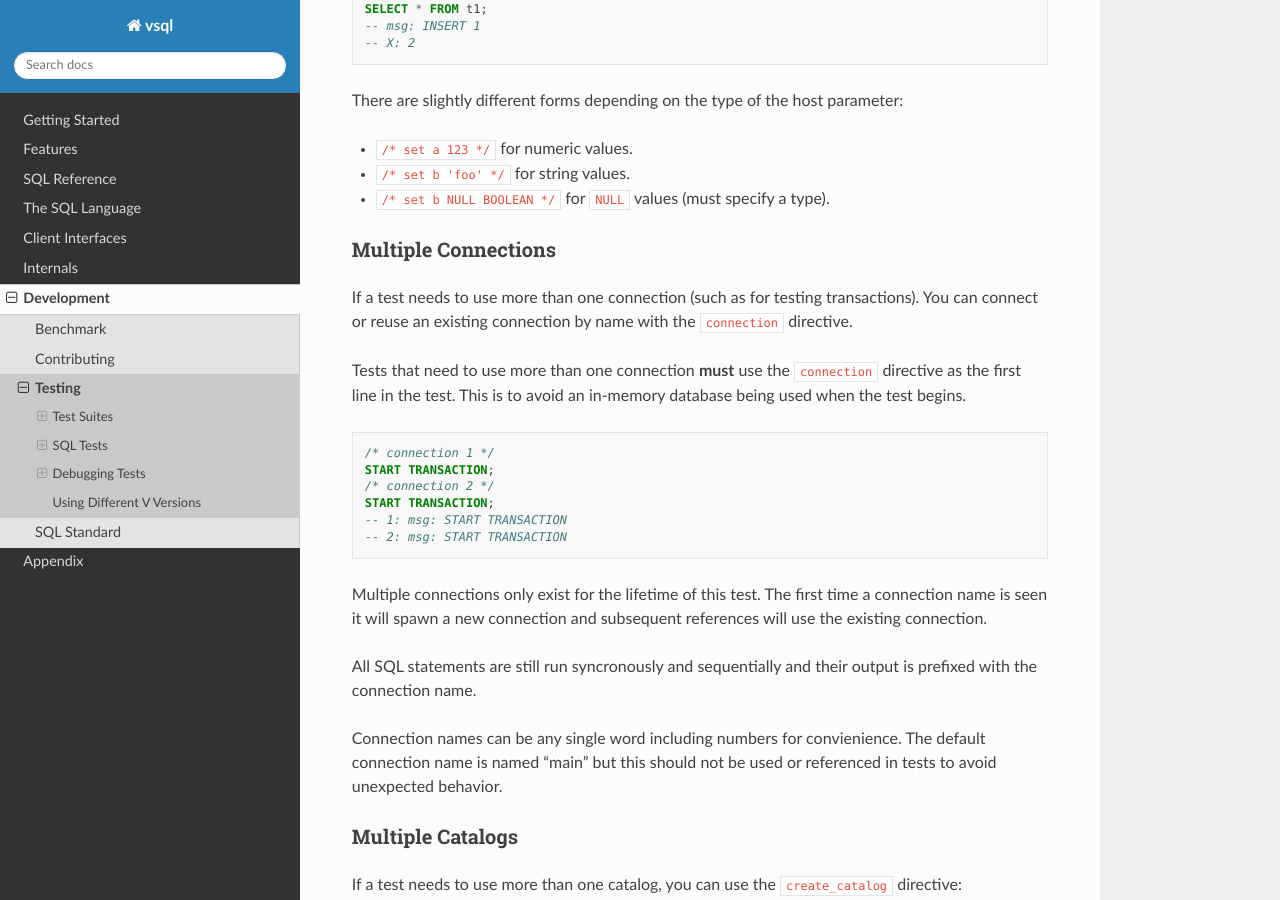
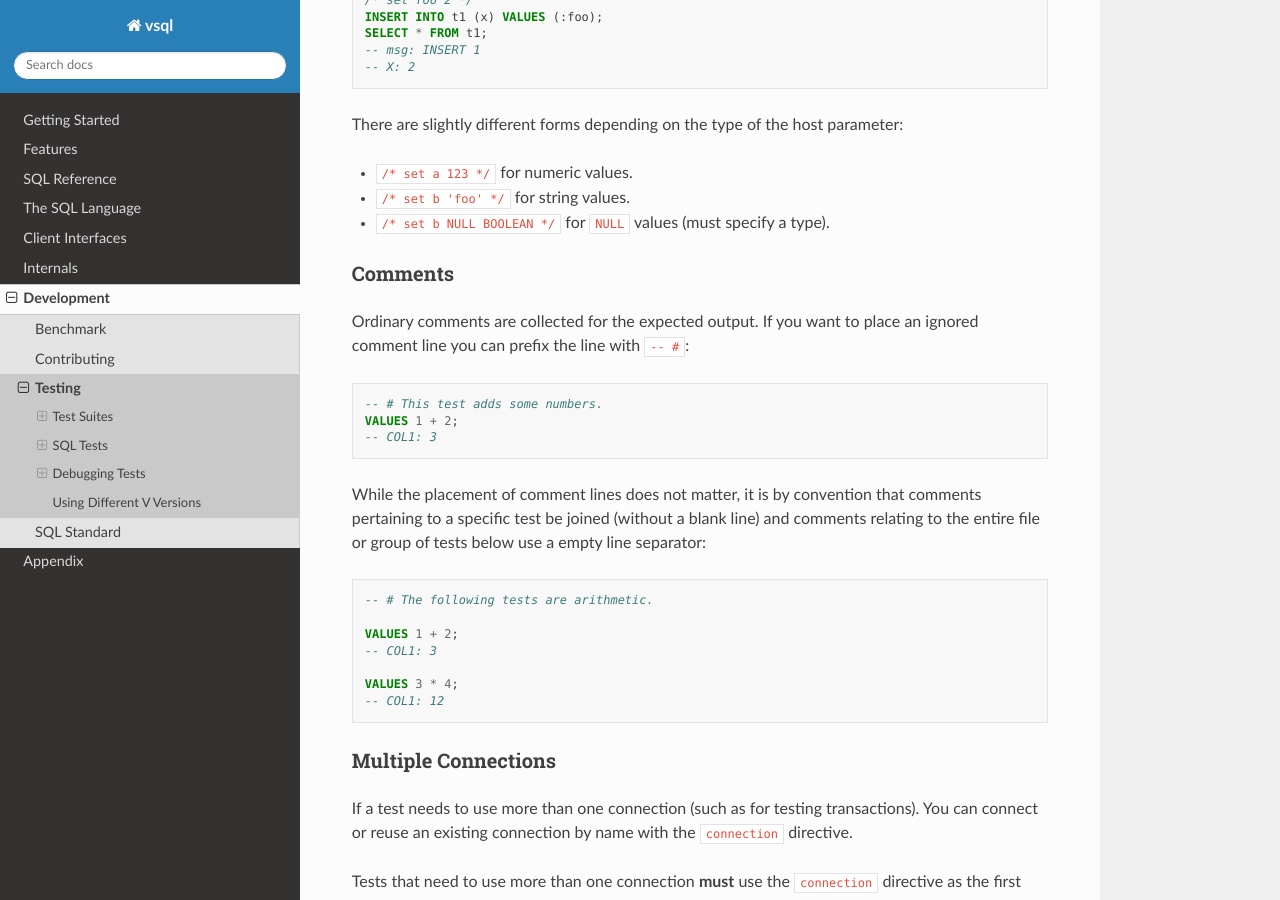
Before and after one commit to elliotchance/vsql, a Sphinx documentation site: the page built from docs/testing.rst, in a window 1280 px wide and 900 px high, scrolled down 4788 px. Built offline with Sphinx 7.4.7 and the Read the Docs theme 2.0.0, drawn with Linux system fonts in a browser that asks for light colours.

Commit message:
testing: Comments are now supported (#182)
Not sure why it took me so long to implement, but you can now add
comments to tests by using `-- #`.

```diff
--- a/docs/testing.rst
+++ b/docs/testing.rst
@@ -227,6 +227,33 @@ There are slightly different forms depending on the type of the host parameter:
 - ``/* set b 'foo' */`` for string values.
 - ``/* set b NULL BOOLEAN */`` for ``NULL`` values (must specify a type).
 
+Comments
+^^^^^^^^
+
+Ordinary comments are collected for the expected output. If you want to place an
+ignored comment line you can prefix the line with ``-- #``:
+
+.. code-block:: sql
+
+   -- # This test adds some numbers.
+   VALUES 1 + 2;
+   -- COL1: 3
+
+While the placement of comment lines does not matter, it is by convention that
+comments pertaining to a specific test be joined (without a blank line) and
+comments relating to the entire file or group of tests below use a empty line
+separator:
+
+.. code-block:: sql
+
+   -- # The following tests are arithmetic.
+
+   VALUES 1 + 2;
+   -- COL1: 3
+
+   VALUES 3 * 4;
+   -- COL1: 12
+
 Multiple Connections
 ^^^^^^^^^^^^^^^^^^^^
 
```
Also changed, not shown: 2 other files.
